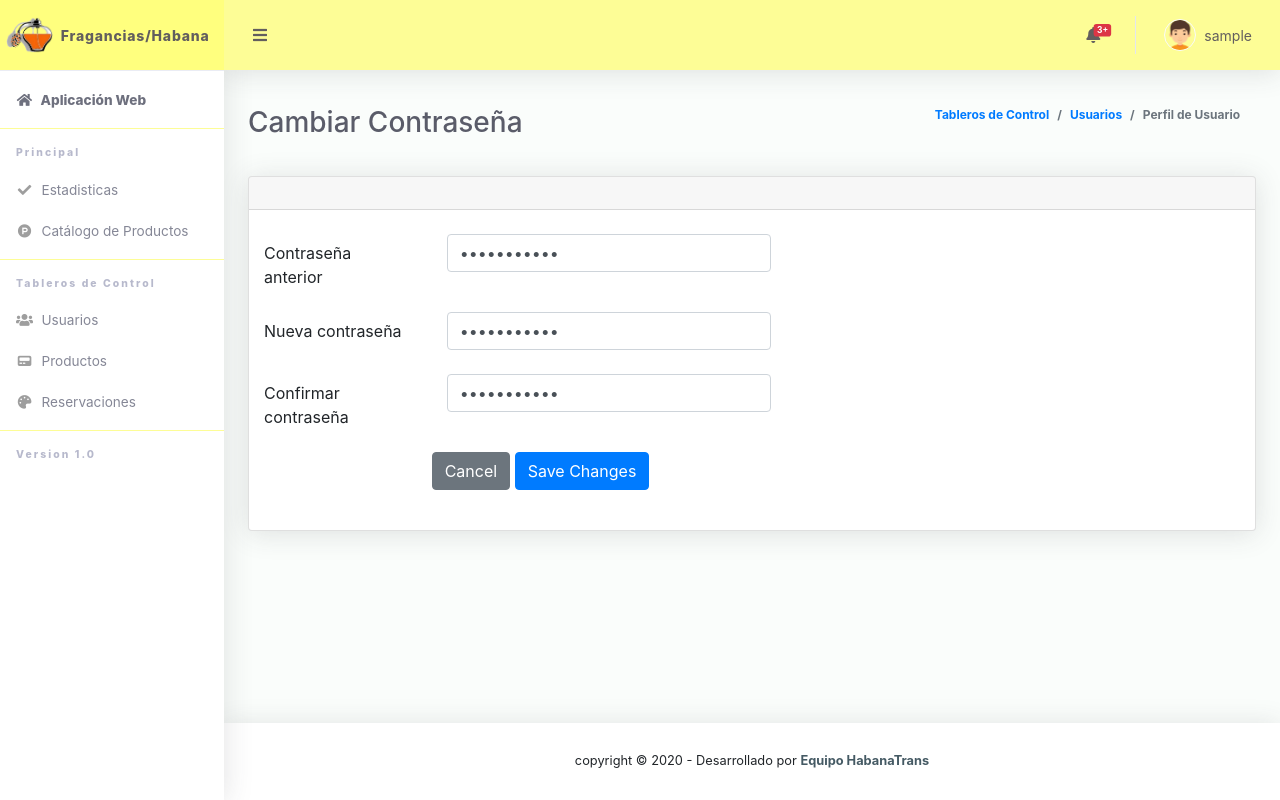
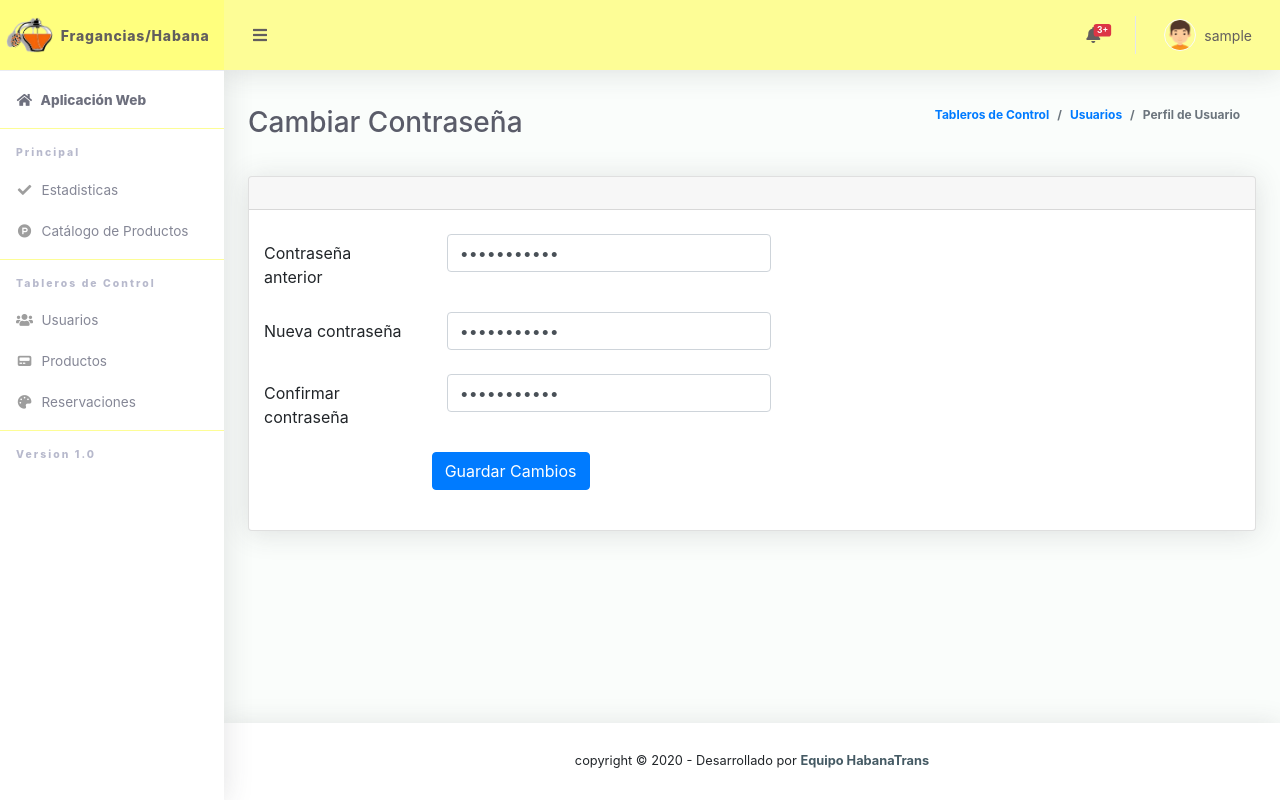
Before and after one commit to pemiro91/fragancia_habana, a Django app: page /change_password in a window 1280 px wide. Run offline with Django 3.2, Linux system fonts and the light colour scheme; the visitor is signed in with stand-in values (Sample User, id 1); some libraries are stand-ins or nearby versions.

Commit message:
Change Name Save Password

```diff
--- a/templates/fragancia/cambiar_contrasena.html
+++ b/templates/fragancia/cambiar_contrasena.html
@@ -60,8 +60,7 @@
                             <div class="form-group row">
                                 <label class="col-lg-3 col-form-label form-control-label"></label>
                                 <div class="col-lg-9">
-                                    <input type="reset" class="btn btn-secondary" value="Cancel">
-                                    <input type="submit"  class="btn btn-primary" value="Save Changes">
+                                    <input type="submit"  class="btn btn-primary" value="Guardar Cambios">
                                 </div>
                             </div>
                         </form>
```
